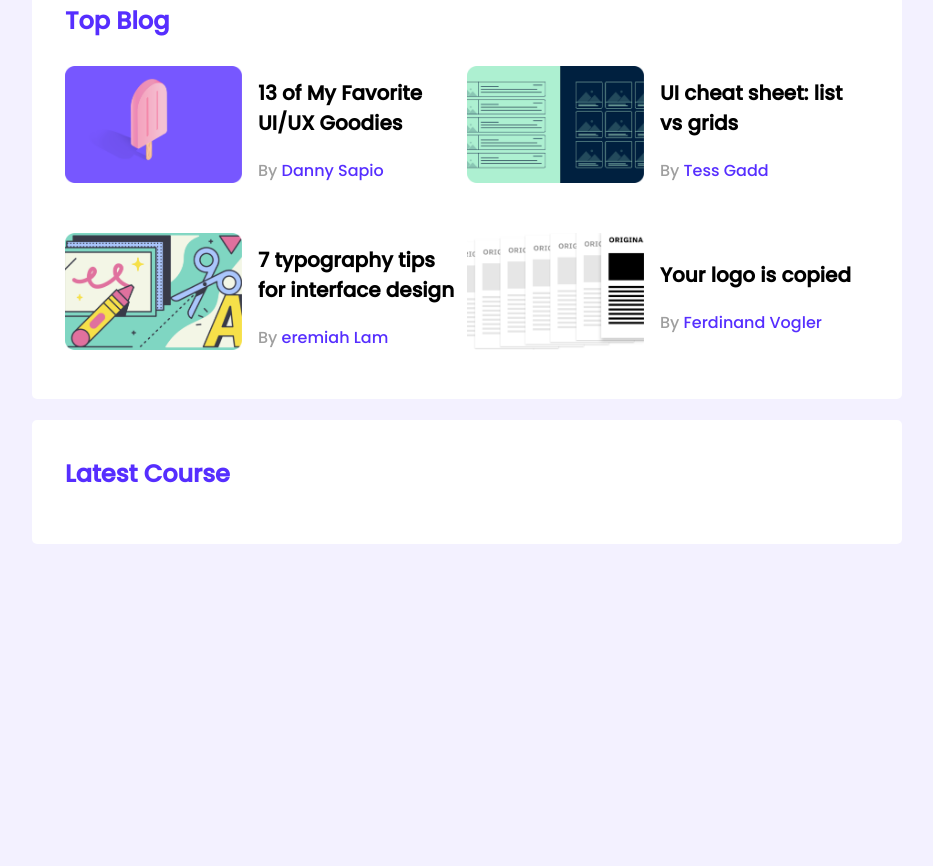
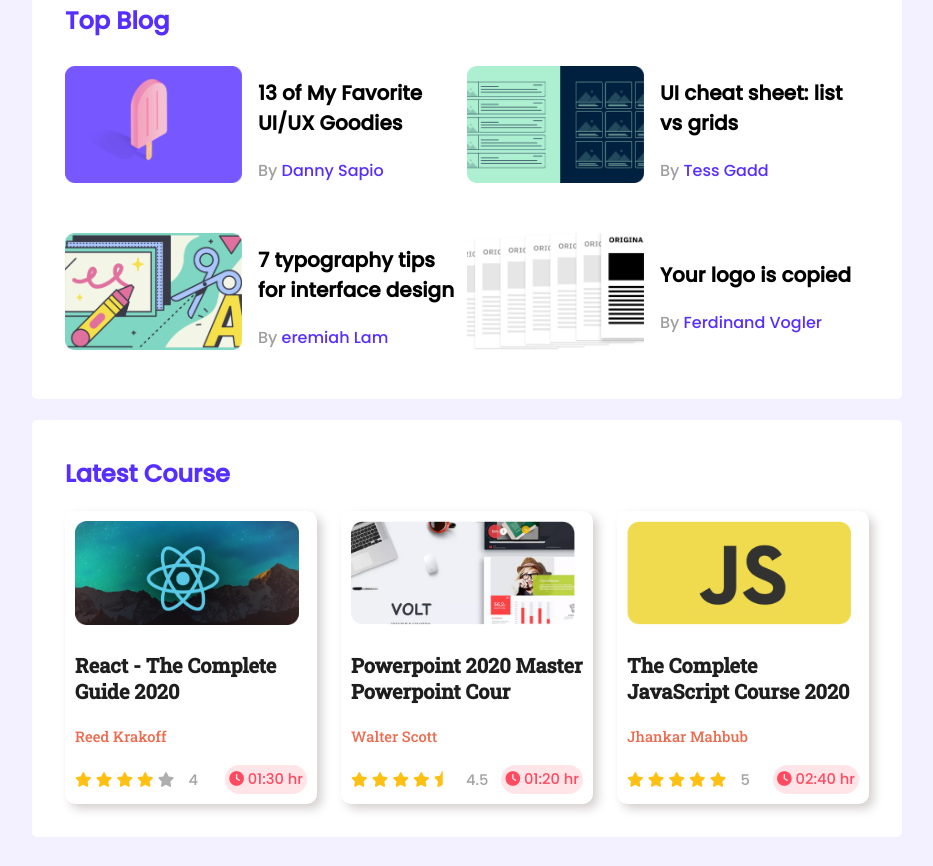
Before and after one commit to NasimHossain60/leader-board-css3, a plain HTML site: page index.html in a window 1280 px wide. Shown: the part 309-1175 px from the top of the page, without its empty margins (173-1106 px from the left). Before the commit the page ends 882 px from the top, so only its background shows below. Drawn offline with Linux system fonts and the light colour scheme.

Commit message:
All Done

```diff
--- a/index.html
+++ b/index.html
@@ -5,6 +5,12 @@
     <meta http-equiv="X-UA-Compatible" content="IE=edge" />
     <meta name="viewport" content="width=device-width, initial-scale=1.0" />
     <title>Leader Board</title>
+    <!-- Fon Awesome -->
+    <script
+      src="https://kit.fontawesome.com/0b0bd52108.js"
+      crossorigin="anonymous"
+    ></script>
+    <!-- style sheet -->
     <link rel="stylesheet" href="styles/style.css" />
   </head>
   <body>
@@ -99,7 +105,86 @@
         <h2 class="section-title">Latest Course</h2>
         <div class="courses">
           <article class="course">
+            <div class="course-banner">
+              <img src="images/courses/course-1.png" alt="React Banner Image" />
+            </div>
+            <div class="course-detail">
+              <h3 class="course-title">React - The Complete Guide 2020</h3>
+              <p class="course-author">
+                <a href="">Reed Krakoff</a>
+              </p>
+              <div class="course-info">
+                <div class="rating">
+                  <i class="fa-solid fa-star filled-color"></i>
+                  <i class="fa-solid fa-star filled-color"></i>
+                  <i class="fa-solid fa-star filled-color"></i>
+                  <i class="fa-solid fa-star filled-color"></i>
+                  <i class="fa-solid fa-star empty-color"></i>
+                  <span class="avarage-star">4</span>
+                </div>
 
+                <div class="course-duration">
+                  <i class="fa-solid fa-clock"></i>
+                  01:30 hr
+                </div>
+              </div>
+            </div>
+          </article>
+          <article class="course">
+            <div class="course-banner">
+              <img src="images/courses/course-2.png" alt="Powerpoint Image" />
+            </div>
+            <div class="course-detail">
+              <h3 class="course-title">
+                Powerpoint 2020 Master Powerpoint Cour
+              </h3>
+              <p class="course-author">
+                <a href="">Walter Scott</a>
+              </p>
+              <div class="course-info">
+                <div class="rating">
+                  <i class="fa-solid fa-star filled-color"></i>
+                  <i class="fa-solid fa-star filled-color"></i>
+                  <i class="fa-solid fa-star filled-color"></i>
+                  <i class="fa-solid fa-star filled-color"></i>
+                  <i class="fa-solid fa-star-half filled-color"></i>
+
+                  <span class="avarage-star">4.5</span>
+                </div>
+
+                <div class="course-duration">
+                  <i class="fa-solid fa-clock"></i>
+                  01:20 hr
+                </div>
+              </div>
+            </div>
+          </article>
+          <article class="course">
+            <div class="course-banner">
+              <img src="images/courses/course-3.png" alt="Javascript Image" />
+            </div>
+            <div class="course-detail">
+              <h3 class="course-title">The Complete JavaScript Course 2020</h3>
+              <p class="course-author">
+                <a href="">Jhankar Mahbub</a>
+              </p>
+              <div class="course-info">
+                <div class="rating">
+                  <i class="fa-solid fa-star filled-color"></i>
+                  <i class="fa-solid fa-star filled-color"></i>
+                  <i class="fa-solid fa-star filled-color"></i>
+                  <i class="fa-solid fa-star filled-color"></i>
+                  <i class="fa-solid fa-star filled-color"></i>
+
+                  <span class="avarage-star">5</span>
+                </div>
+
+                <div class="course-duration">
+                  <i class="fa-solid fa-clock"></i>
+                  02:40 hr
+                </div>
+              </div>
+            </div>
           </article>
         </div>
       </section>
--- a/styles/style.css
+++ b/styles/style.css
@@ -1,5 +1,7 @@
 /* Font */
 @import url("https://fonts.googleapis.com/css2?family=Poppins:wght@500&display=swap");
+
+@import url("https://fonts.googleapis.com/css2?family=Roboto+Slab:wght@500&display=swap");
 
 * {
   margin: o;
@@ -85,3 +87,61 @@ main {
   text-decoration: none;
   color: #562eff;
 }
+/* blog pard done */
+
+/* course part start */
+.courses {
+  display: grid;
+  grid-template-columns: repeat(3, 1fr);
+  column-gap: 24px;
+}
+.course {
+  border-radius: 10px;
+  padding: 10px;
+  box-shadow: 5px 5px 10px rgba(201, 193, 193, 0.747);
+}
+.course .course-banner img {
+  width: 224px;
+  height: 104px;
+}
+.course-info {
+  display: flex;
+  align-items: center;
+  justify-content: space-between;
+}
+.course-title {
+  font-family: "Roboto Slab", serif;
+  color: #1e1e1e;
+  font-size: 20.0336px;
+}
+.course-author a {
+  text-decoration: none;
+  color: #ed6b4f;
+  font-family: "Roboto Slab", serif;
+  font-weight: 400;
+  font-size: 14.6913px;
+}
+.fa-star {
+  font-size: 14.6913px;
+}
+.fa-star.filled-color {
+  color: #ffc014;
+}
+.fa-star-half.filled-color {
+  color: #ffc014;
+}
+.fa-star.empty-color {
+  color: #aeaeae;
+}
+.avarage-star {
+  font-size: 14.6913px;
+  color: #a2a2a2;
+  padding-left: 10px;
+}
+.course-duration {
+  color: #ff4a60;
+  font-size: 14.6913px;
+  background: #ffe4e8;
+  border-radius: 14.6913px;
+  padding: 4px;
+}
```
